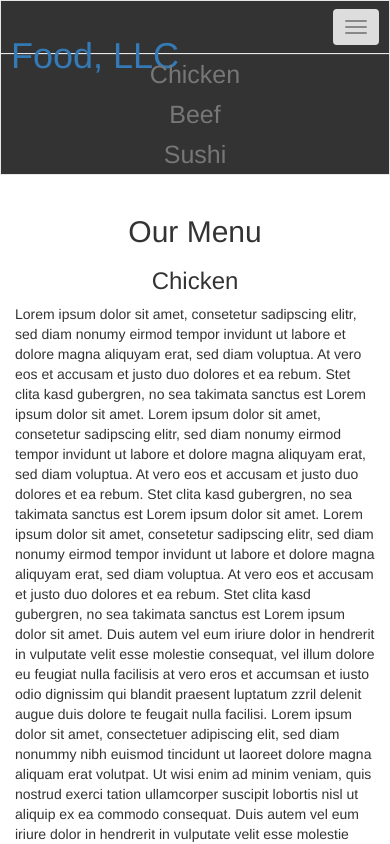
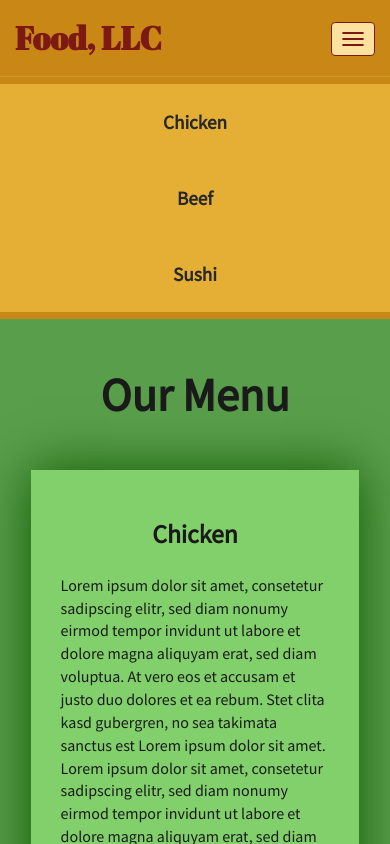
Before and after one commit to harshaa21/coursera_test, a plain HTML site: page module3_solution/index.html in a window 390 px wide. Both pictures are taken after a click on the button "Toggle navigation". Shown: the top 844 px of the page. Drawn offline with nearby package versions, Linux system fonts and the light colour scheme.

Commit message:
Update styles.css

```diff
--- a/module3_solution/css/styles.css
+++ b/module3_solution/css/styles.css
@@ -1,98 +1,96 @@
-
-
-.container-fluid{
-	margin: 0;
-	padding: 0;
-}
-
-.navbar{
-	border-radius: 0px;
-	background-color: rgba(0,0,0,0.8);
-}
-
-.navbar-brand{
-  font-size: 35px;
-  color: white;
-  padding-left: 25px;
-}
-
-.navbar-brand:hover{
-	color: white;
-}
-
-.nav{
-	margin: 0;
-	padding: 0;
-}
-
-.navbar-nav{
-  font-size: 25px;
-  text-align: center;
-  margin: 0;
-  padding: 0;
-}
-
-.navbar-toggle{
-	border: 2px solid white;
-	margin-right: 25px;
-}
-
-.icon-bar{
-	background-color: white;
+body {
+    font-size: 16px;
+    font-family: 'Source Sans Pro', sans-serif;
+    color: #1a1a1a;
+    background-color: #599e4b;
 }
 
 
-.main-title{
-  margin-bottom: 15px;
-  text-align: center;
-  color: #ff4532;
-  font-size: 50px;
-  font-family: "Comic Sans MS", cursive, sans-serif;
-  font-weight: bold;
+/** HEADER **/
+
+#header-nav {
+    background-color: #c98715;
+    border-radius: 0;
+    border: 0;
 }
 
-li{
-	box-sizing: border-box;
-	width: 100%;
+#header-nav button {
+    margin-top: 22px;
 }
 
-.menu-item{
-	padding: 0;
-	margin: 0;
-	width: 100%;
-	background-color: white;
-	border-bottom: 1px solid black;
-	color: black;
-	display: block;
+.navbar-default .navbar-toggle:focus, .navbar-default .navbar-toggle:hover {
+    background-color: #fce29e;
 }
 
-.menu-item:hover{
-	background-color: rgba(0,0,0,0.9);
-	color: rgba(0,0,0,0.4);
+.navbar-collapse {
+    border-top: 0;
+}
+
+.navbar-brand, .navbar-nav li a {
+    line-height: 76px;
+    height: 76px;
+    padding-top: 0;
+}
+
+.navbar-brand h1 {
+    color: #7d1913;
+    font-family: 'Abril Fatface', cursive;
+    font-weight: bolder;
+    font-size: 1.8em;
+}
+
+.navbar-brand a:hover {
+    text-decoration: none;
+    text-shadow: 1px 1px 1px #fe9797;
+}
+
+#nav-list {
+    background-color: #e4af34;
+}
+
+#nav-list a {
+    font-weight: bolder;
+    color: #282828;
+    font-size: 1.2em;
+}
+
+#nav-list a:hover {
+    color: #202020;
+    background-color: #fce29e;
+}
+
+.navbar-header button.navbar-toggle, .navbar-header .icon-bar {
+    border: 1px solid #7d1913;
 }
 
 
+/** END HEADER */
 
-.row{
-	margin: 20px;
+
+/** HOME PAGE **/
+
+#main-content {
+    width: 92%;
+    margin-bottom: 40px;
 }
 
-.content-box{
-	margin: 20px;
-	width: auto;
-	height: auto;
-	color: black;
-	background-color: rgba(0,0,0,0.2);
-	font-family: "Comic Sans MS", cursive, sans-serif;
-	padding: 20px;
+#main-content h2 {
+    font-size: 2.9em;
+    font-weight: bold;
+    margin-top: 30px;
+    margin-bottom: 50px;
 }
 
-.item-name{
-	text-align: center;
-	font-size: 20px;
-	font-weight: bold;
+#main-content h3 {
+    font-size: 1.6em;
+    font-weight: bold;
+    margin-bottom: 1em;
 }
 
-#top{
+#main-section {
+    background-color: #82d06b;
+    box-shadow: 0 0 50px #0f5900;
+    padding: 30px;
+}
 
-}
+/** END HOME PAGE **/
```
